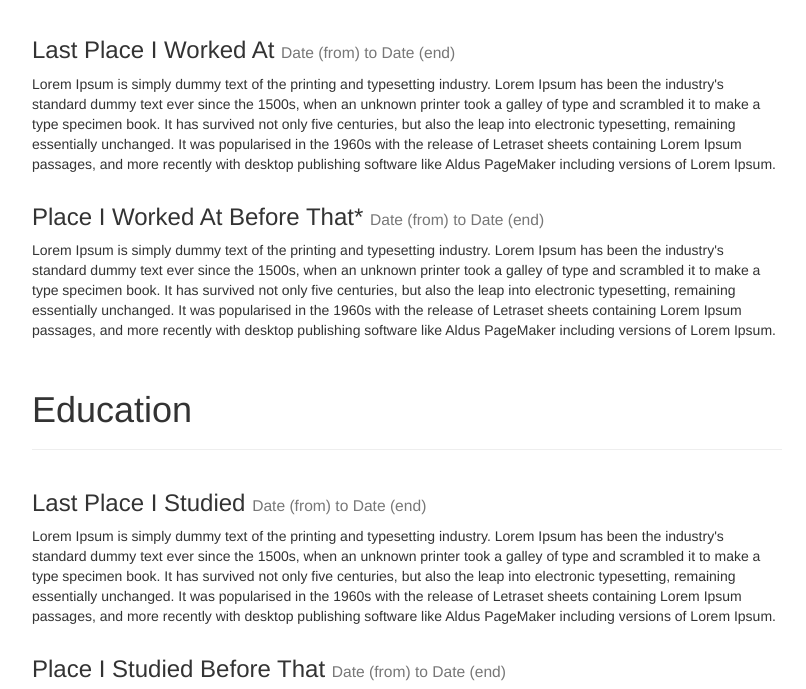
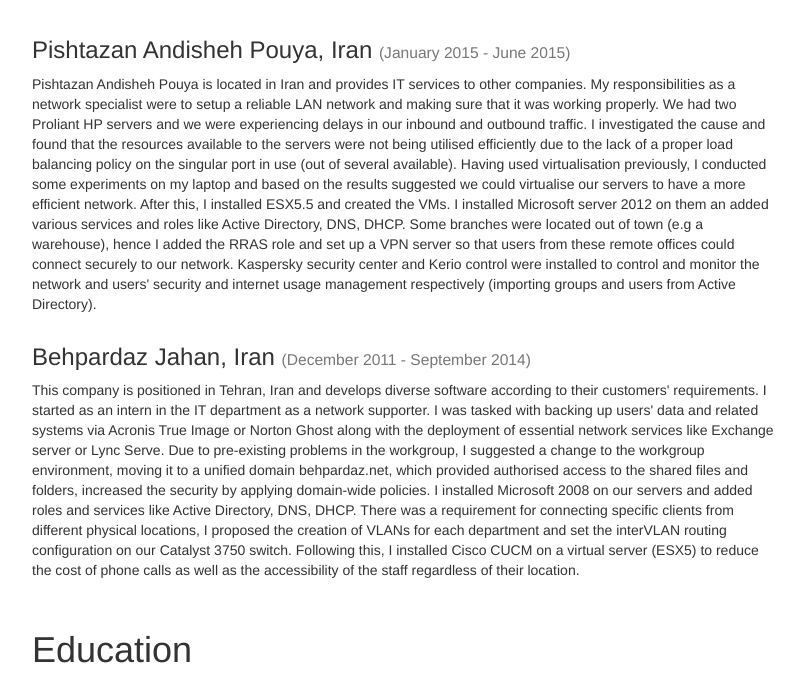
Before and after one commit to tnzmnjm/website, a plain HTML site: page index.html in a window 1280 px wide. Shown: the part 404-1093 px from the top of the page, without its empty margins (38-844 px from the left). Drawn offline with nearby package versions, Linux system fonts and the light colour scheme.

Commit message:
replacing the text with the actual data from my CV

```diff
--- a/index.html
+++ b/index.html
@@ -68,23 +68,27 @@
     <div class="row">
       <div class="col-xs-12 col-md-8">
 
-        <h3>Last Place I Worked At <small>Date (from) to Date (end)</small></h3>
+        <h3>Pishtazan Andisheh Pouya, Iran  <small> (January 2015 - June 2015) </small></h3>
 
       </div>
 
       <div class="col-xs-12 col-md-8">
-      <p>Lorem Ipsum is simply dummy text of the printing and typesetting industry. Lorem Ipsum has been the industry's standard dummy text ever since the 1500s, when an unknown printer took a galley of type and scrambled it to make a type specimen book. It has survived not only five centuries, but also the leap into electronic typesetting, remaining essentially unchanged. It was popularised in the 1960s with the release of Letraset sheets containing Lorem Ipsum passages, and more recently with desktop publishing software like Aldus PageMaker including versions of Lorem Ipsum.</p>
+      <p>Pishtazan Andisheh Pouya is located in Iran and provides IT services to other companies. My responsibilities as a network specialist were to setup a reliable LAN network and making sure that it was working properly.
+We had two Proliant HP servers and we were experiencing delays in our inbound and outbound traffic. I investigated the cause and found that the resources available to the servers were not being utilised efficiently due to the lack of a proper load balancing policy on the singular port in use (out of several available). Having used virtualisation previously, I conducted some experiments on my laptop and based on the results suggested we could virtualise our servers to have a more efficient network. After this, I installed ESX5.5 and created the VMs. I installed Microsoft server 2012 on them an added various services and roles like Active Directory, DNS, DHCP. Some branches were located out of town (e.g a warehouse), hence I added the RRAS role and set up a VPN server so that users from these remote offices could connect securely to our network. Kaspersky security center and Kerio control were installed to control and monitor the network and users' security and internet usage management respectively (importing groups and users from Active Directory). </p>
       </div>
     </div>
 
     <div class="row">
       <div class="col-xs-12 col-md-8">
 
-        <h3>Place I Worked At Before That* <span class="visible-xs"><br /></span><small>Date (from) to Date (end)</small></h3>
+        <h3>Behpardaz Jahan, Iran <span class="visible-xs"><br /></span><small>(December 2011 - September 2014)</small></h3>
 
       </div>
       <div class="col-xs-12 col-md-8">
-        <p>Lorem Ipsum is simply dummy text of the printing and typesetting industry. Lorem Ipsum has been the industry's standard dummy text ever since the 1500s, when an unknown printer took a galley of type and scrambled it to make a type specimen book. It has survived not only five centuries, but also the leap into electronic typesetting, remaining essentially unchanged. It was popularised in the 1960s with the release of Letraset sheets containing Lorem Ipsum passages, and more recently with desktop publishing software like Aldus PageMaker including versions of Lorem Ipsum.</p>
+        <p>This company is positioned in Tehran, Iran and develops diverse software according to their customers' requirements. I started as an intern in the IT department as a network supporter.
+I was tasked with backing up users' data and related systems via Acronis True Image or Norton Ghost along with the deployment of essential network services like Exchange server or Lync Serve.
+Due to pre-existing problems in the workgroup, I suggested a change to the workgroup environment, moving it to a unified domain behpardaz.net, which provided authorised access to the shared files and folders, increased the security by applying domain-wide policies. I installed Microsoft 2008 on our servers and added roles and services like Active Directory, DNS, DHCP.
+There was a requirement for connecting specific clients from different physical locations, I proposed the creation of VLANs for each department and set the interVLAN routing configuration on our Catalyst 3750 switch. Following this, I installed Cisco CUCM on a virtual server (ESX5) to reduce the cost of phone calls as well as the accessibility of the staff regardless of their location.</p>
       </div>
     </div>
 
@@ -95,23 +99,23 @@
     <div class="row">
       <div class="col-xs-12 col-md-8">
 
-        <h3>Last Place I Studied <small>Date (from) to Date (end)</small></h3>
+        <h3>Queen Mary, University of London — MSc Telecommunication and Wireless Systems Management <small> (September 2015 - September 2016)</small></h3>
 
       </div>
 
       <div class="col-xs-12 col-md-8">
-      <p>Lorem Ipsum is simply dummy text of the printing and typesetting industry. Lorem Ipsum has been the industry's standard dummy text ever since the 1500s, when an unknown printer took a galley of type and scrambled it to make a type specimen book. It has survived not only five centuries, but also the leap into electronic typesetting, remaining essentially unchanged. It was popularised in the 1960s with the release of Letraset sheets containing Lorem Ipsum passages, and more recently with desktop publishing software like Aldus PageMaker including versions of Lorem Ipsum.</p>
+      <p>My project is about energy measurement in wireless networks and how situational awareness(SA) can reduce the energy consumption in an ad-hoc network in a home environment by making rational decisions according to the data elicited by intelligent sensors. Several modules in my master degree were crucial in helping me fulfill this goal - Sensors and IoT, WLAN technologies, network modeling and performance that cover various aspects of a wireless network implementation. </p>
       </div>
     </div>
 
     <div class="row">
       <div class="col-xs-12 col-md-8">
 
-        <h3>Place I Studied Before That <small>Date (from) to Date (end)</small></h3>
+        <h3>Islamic Azad University, Iran — BSc Information Technology Engineering <small>(2007 - 2011)</small></h3>
 
       </div>
       <div class="col-xs-12 col-md-8">
-        <p>Lorem Ipsum is simply dummy text of the printing and typesetting industry. Lorem Ipsum has been the industry's standard dummy text ever since the 1500s, when an unknown printer took a galley of type and scrambled it to make a type specimen book. It has survived not only five centuries, but also the leap into electronic typesetting, remaining essentially unchanged. It was popularised in the 1960s with the release of Letraset sheets containing Lorem Ipsum passages, and more recently with desktop publishing software like Aldus PageMaker including versions of Lorem Ipsum.</p>
+        <p>Result: 15.23 out of 20.0 (distinction). My final project was analyzing various routing protocols like location based routing protocols as well as hierarchical routing protocols in wireless sensor networks. </p>
       </div>
     </div>
 	</div>
```
